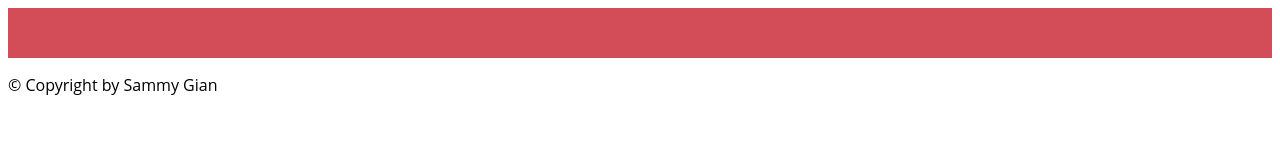
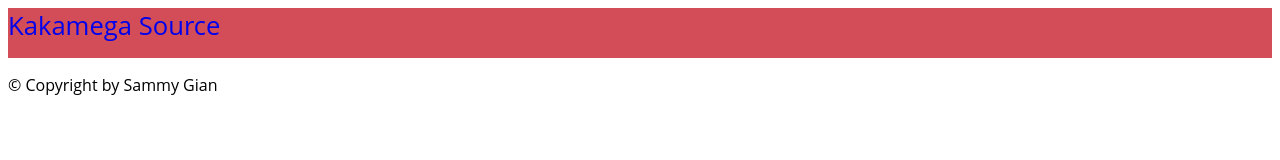
Before and after one commit to 1Gian/Kakamega-county, a plain HTML site: page index.html in a window 1280 px wide. Drawn offline with Linux system fonts and the light colour scheme.

Commit message:
sectionheader

```diff
--- a/index.html
+++ b/index.html
@@ -19,7 +19,8 @@
 
 	<body>
 		<div id="header">
-
+			<div class="logo"><a href="#">Kakamega<span> Source</span>
+			</a></div>
 		</div>
 
 
--- a/style/main.css
+++ b/style/main.css
@@ -10,10 +10,20 @@ body {
 	 font-family: "Open Sans" ;
 }
 
+a {
+	text-decoration: none;
+}
+
 div#header {
 
 	width: 100%;
 	height: 50px;
 	background-color: #D24D57;
+	margin: 0, auto;
 
 }
+
+.logo a {
+
+	font-size: 1.6em;
+}
```
